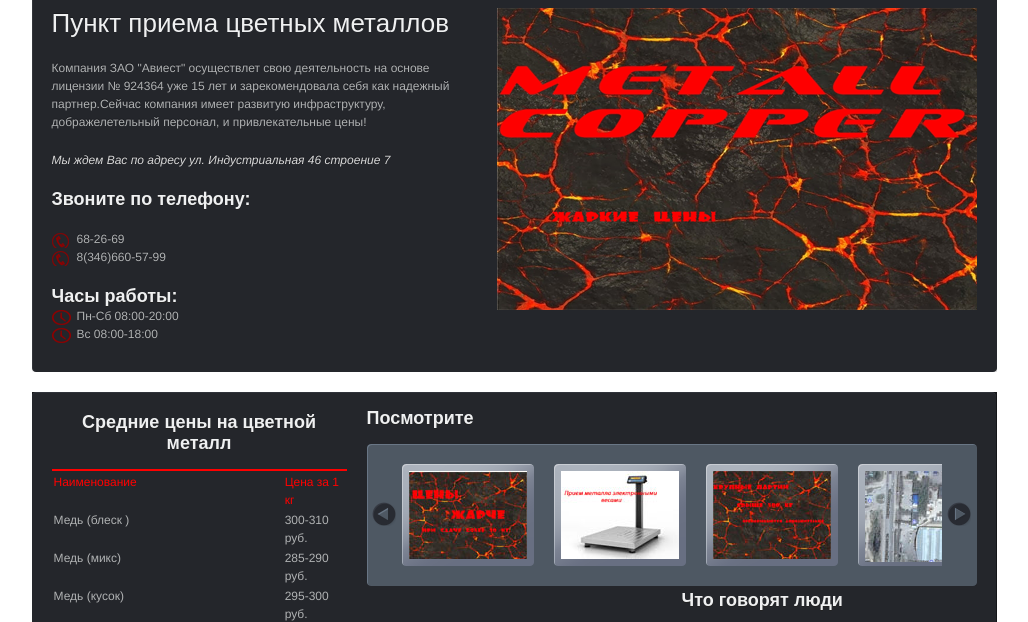
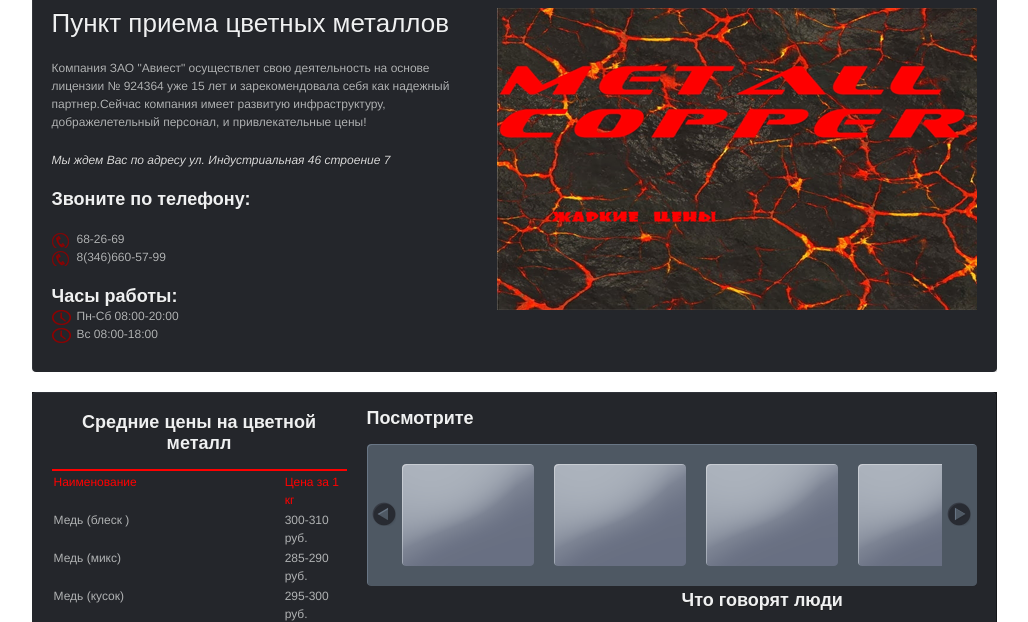
Before and after one commit to mettall/mettall.github.io, a plain HTML site: page index.html in a window 1280 px wide. Shown: the part 132-754 px from the top of the page, without its empty margins (126-1154 px from the left). Drawn offline with Linux system fonts and the light colour scheme; files that its build step writes are made by us from their sources; files whose address does not match are found by name.

Commit message:
iinit commit

```diff
--- a/index.html
+++ b/index.html
@@ -127,10 +127,10 @@
                  <div id="scrollimages">
   	                  <a href="#" class="carousel-prev">Prev</a>
                       <ul class="carousel">
-                      <li><a href="images/scroll-images/1.jpg" class="zoom" rel="prettyPhoto[gallery]"><img src="images/scroll-images/t1.jpg" alt="" /></a></li>
-                      <li><a href="images/scroll-images/2.jpg" class="zoom" rel="prettyPhoto[gallery]"><img src="images/scroll-images/t2.jpg" alt="" /></a></li>
-                      <li><a href="images/scroll-images/3.jpg" class="zoom" rel="prettyPhoto[gallery]"><img src="images/scroll-images/t3.jpg" alt="" /></a></li>
-                      <li><a href="images/scroll-images/4.jpg" class="zoom" rel="prettyPhoto[gallery]"><img src="images/scroll-images/t4.jpg" alt="" /></a></li>
+                      <li><a href="images/scroll-images/1.jpg"  /></a></li>
+                      <li><a href="images/scroll-images/2.jpg"  /></a></li>
+                      <li><a href="images/scroll-images/3.jpg"  /></a></li>
+                      <li><a href="images/scroll-images/4.jpg"  /></a></li>
                       </ul>
                       <a href="#" class="carousel-next">Next</a>
                  </div>
```
